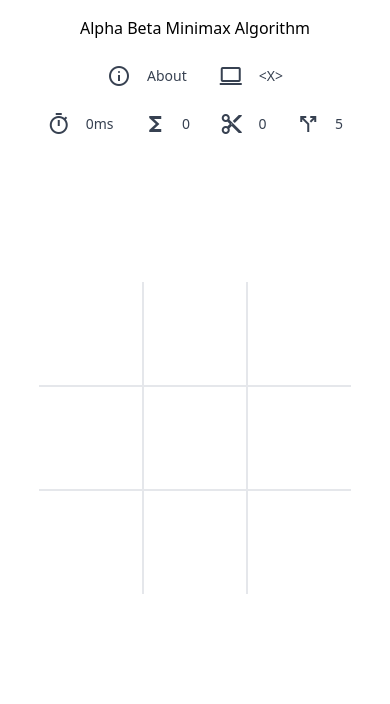
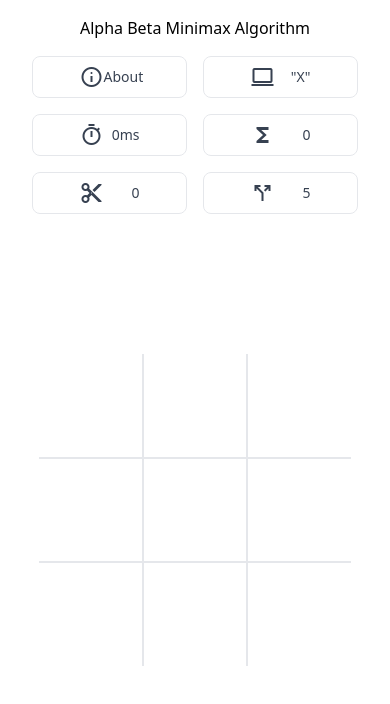
Before and after one commit to ABukSwienty/minimax-alpha-beta-typescript, a React (Create React App) app: page / in a window 390 px wide. Shown: the top 704 px of the page. Built offline with nearby package versions, Linux system fonts and the light colour scheme.

Commit message:
fixed nav responsiveness

```diff
--- a/src/App.tsx
+++ b/src/App.tsx
@@ -112,7 +112,7 @@
           stats={stats}
           depth={depth}
         />
-        <main className="w-screen h-screen min-h-screen pt-8">
+        <main className="w-screen h-screen min-h-screen pt-44 md:pt-8">
           <div className="w-full h-full flex flex-col justify-center items-center space-x-8">
             {playGame && (
               <Board
--- a/src/components/AboutModal.tsx
+++ b/src/components/AboutModal.tsx
@@ -10,12 +10,12 @@
 
 export const AboutModal = (props: { hideModalHandler: () => void }) => {
   return (
-    <div className="fixed w-screen h-screen z-10 flex items-center justify-center">
+    <div className="fixed w-screen h-screen z-[9999] flex items-center justify-center ">
       <div
         onClick={props.hideModalHandler}
         className="fixed bg-gray-900 bg-opacity-20 backdrop-blur-sm w-full h-full"
       ></div>
-      <div className="fixed w-4/5 md:w-2/5 h-3/5 bg-gray-50 px-14 py-10 rounded-lg overflow-scroll drop-shadow-2xl shadow-xl text-gray-500">
+      <div className="fixed w-4/5 md:w-2/5 h-3/5 bg-gray-50 px-14 py-10 rounded-lg overflow-scroll drop-shadow-2xl shadow-xl text-gray-500 ">
         <h1 className="text-2xl ">
           Alpha Beta Minimax Algorithm for{" "}
           <span className="text-blue-700">Typescript</span>
--- a/src/components/Header.tsx
+++ b/src/components/Header.tsx
@@ -29,25 +29,22 @@
       <h1 className="md:hidden text-center w-full">
         Alpha Beta Minimax Algorithm
       </h1>
-      <div className="w-full md:w-1/3 h-full flex items-center justify-center md:justify-start space-x-4">
-        <button
-          onClick={showModal}
-          className="h-full p-2 rounded-lg hover:bg-gray-100 hover:text-gray-900 text-gray-700 flex items-center text-sm 4k:text-2xl font-medium"
-        >
+
+      <ul className="text-sm font-medium h-full grid grid-cols-2 place md:grid-cols-none gap-4 md:gap-0 md:flex md:items-center md:justify-center w-full md:w-1/2">
+        <NavListItem onClick={showModal}>
           <Icon icon="info" />
-          <span className="pl-4 lg:pl-8">About</span>
-        </button>
-        <button
-          onClick={toggleAi}
-          className="h-full p-2 rounded-lg hover:bg-gray-100 hover:text-gray-900 text-gray-700 flex items-center text-sm 4k:text-2xl font-medium"
-        >
+          <span>About</span>
+        </NavListItem>
+        <NavListItem onClick={toggleAi}>
           <Icon icon="computer" />
-          <span className="pl-4 lg:pl-8">{`<${aiPlayer}>`}</span>
-        </button>
-      </div>
+          <span>
+            {'"'}
+            {aiPlayer}
+            {'"'}
+          </span>
+        </NavListItem>
 
-      <ul className="text-sm font-medium h-full flex items-center justify-center w-full md:w-1/3">
-        <NavListItem>
+        <NavListItem className="">
           <Icon icon="timer" />
           <span className="">{stats.duration}ms</span>
           <HoverNav
@@ -101,7 +98,7 @@
         </NavListItem>
       </ul>
 
-      <h1 className="invisible md:visible w-1/3 h-full font-medium text-lg  md:text-1xl lg:text-2xl 4k:text-4xl flex items-center justify-center md:justify-end text-gray-700">
+      <h1 className="invisible md:visible w-1/2 h-full font-medium text-lg  md:text-1xl lg:text-2xl 4k:text-4xl flex items-center justify-center md:justify-end text-gray-700">
         Alpha Beta Minimax Algorithm
       </h1>
     </header>
--- a/src/components/HoverNav.tsx
+++ b/src/components/HoverNav.tsx
@@ -4,7 +4,7 @@
   children?: React.ReactNode;
 }) => {
   return (
-    <div className="absolute invisible group-hover:visible top-6 rounded-tr-none rounded-tl-none md:top-12 w-full md:w-64 bg-gray-100 text-gray-900 space-y-2 shadow-xl rounded-lg p-4 4k:top-36 4k:w-96">
+    <div className="absolute invisible group-hover:visible top-[2.55rem] md:rounded-tl-none left-0 md:top-12 w-full md:w-64 bg-gray-100 text-gray-900 space-y-2 shadow-xl rounded-lg p-4 4k:top-36 4k:w-96 z-50">
       <p>{props.title}</p>
       <p className="font-normal">{props.text}</p>
       {props.children ?? ""}
--- a/src/components/NavListItem.tsx
+++ b/src/components/NavListItem.tsx
@@ -1,8 +1,17 @@
 import React from "react";
 
-export const NavListItem = (props: { children: React.ReactNode }) => {
+export const NavListItem = (props: {
+  children: React.ReactNode;
+  className?: string;
+  onClick?: () => void;
+}) => {
   return (
-    <li className="relative text-gray-700 4k:text-2xl group h-full flex items-center justify-evenly grow cursor-pointer hover:bg-gray-100 hover:text-gray-900 hover:rounded-br-none hover:rounded-bl-none rounded-lg">
+    <li
+      onClick={props.onClick}
+      className={`relative border py-2 md:border-none md:py-0 text-gray-700 4k:text-2xl group h-full flex items-center justify-between md:justify-evenly px-[30%] md:px-0 grow cursor-pointer hover:bg-gray-100 hover:text-gray-900 md:hover:rounded-br-none md:hover:rounded-bl-none rounded-lg ${
+        props.className ?? props.className
+      }`}
+    >
       {props.children}
     </li>
   );
```
